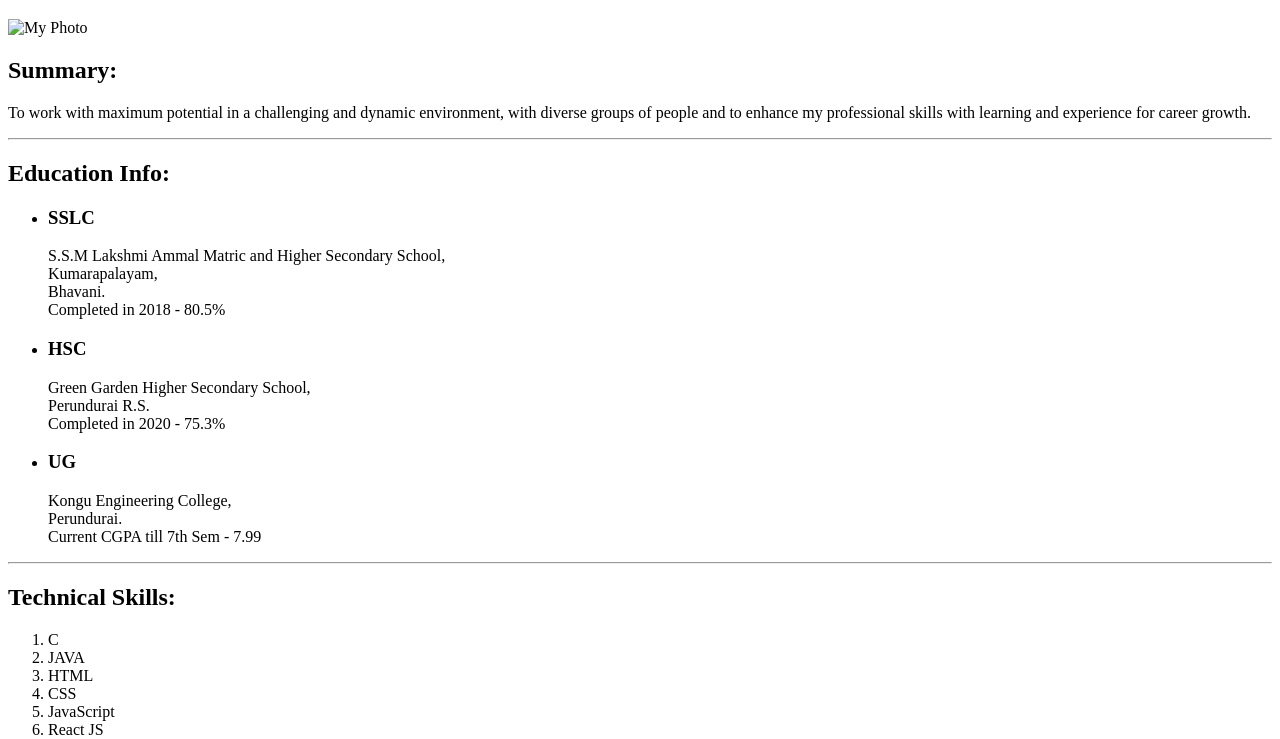
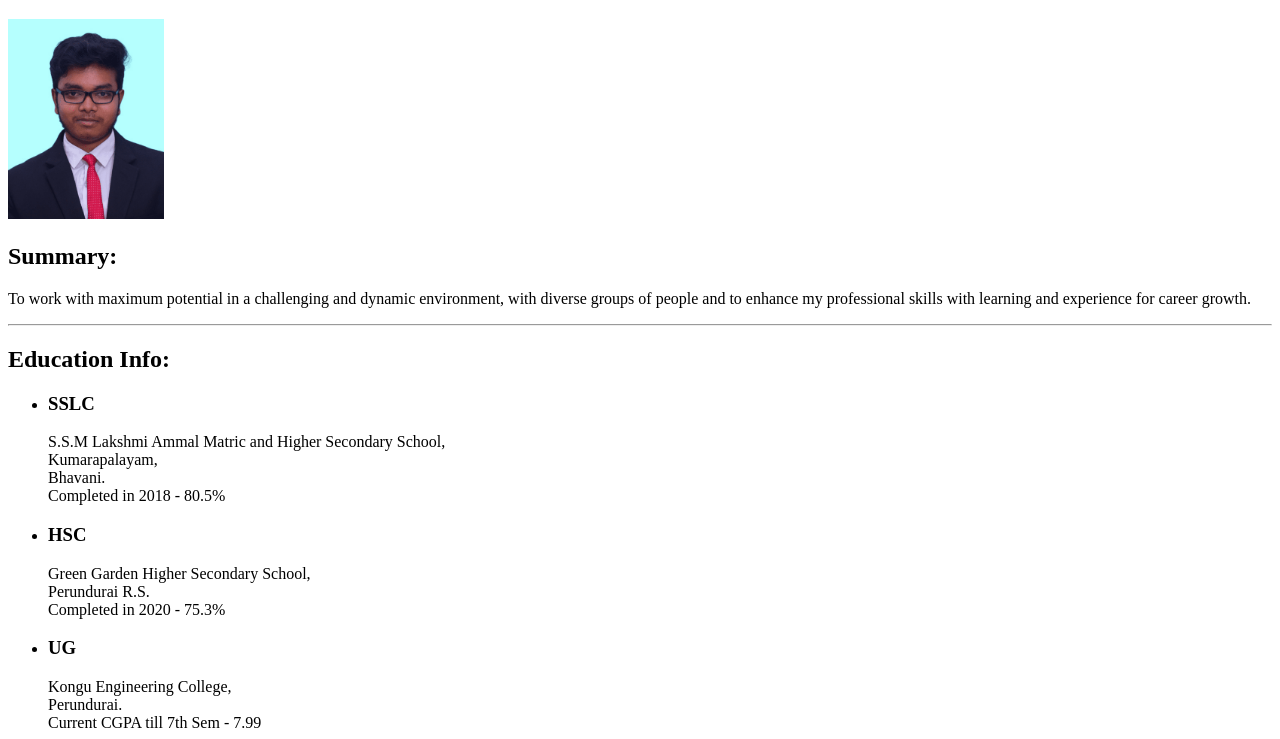
Before and after one commit to Arul402/html-Resume, a plain HTML site: page index.html in a window 1280 px wide. Shown: the part 61-800 px from the top of the page. Drawn offline with Linux system fonts and the light colour scheme.

Commit message:
Update index.html

```diff
--- a/index.html
+++ b/index.html
@@ -6,7 +6,7 @@
 </head>
 <body>
     <a draggable="true"><h1>Arul Prakasham</h1></a>
-    <img src="../HTML+Resume+Project/assets/images/Arul_Photo.png" alt="My Photo" height="200" />
+    <img src="./assets/images/Arul_Photo.png" alt="My Photo" height="200" />
     <h2>Summary:</h2>
     <p>To work with maximum potential in a challenging and dynamic environment, with diverse groups of people and to enhance my
         professional skills with learning and experience for career growth.</p>
```
